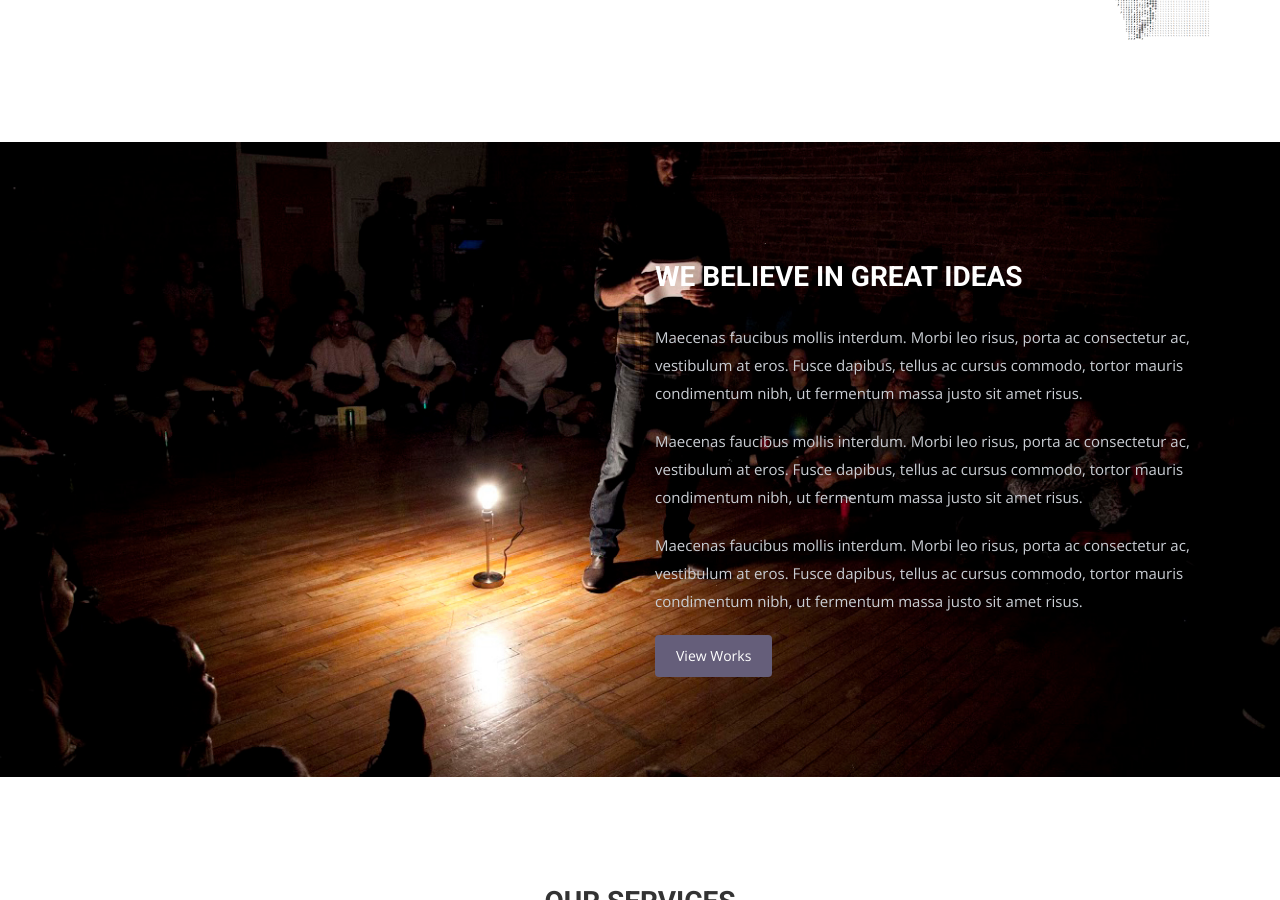
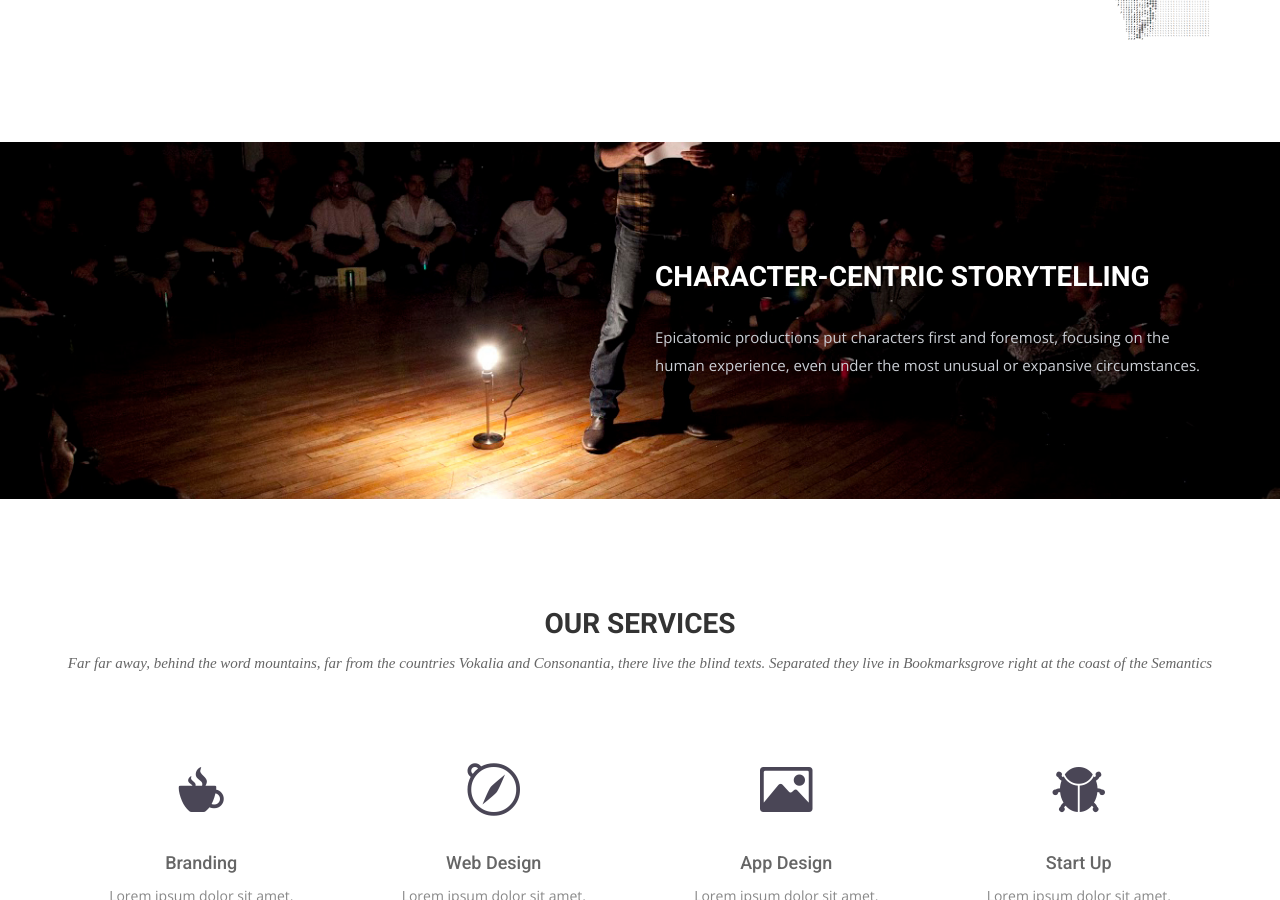
Before and after one commit to thomascmost/epicatomic, a Jekyll site: the page built from index.html, in a window 1280 px wide and 900 px high, scrolled down 1224 px. Built offline with Jekyll 4.4.1, drawn with Linux system fonts in a browser that asks for light colours; nearby versions of some CDN libraries; some web fonts are replaced.

Commit message:
verbiage change

```diff
--- a/index.html
+++ b/index.html
@@ -43,11 +43,15 @@ permalink: /
 <div class="container">
   <div class="row">
     <div class="col-md-6 col-md-offset-6">
-      <h2>WE BELIEVE IN GREAT IDEAS</h2>
+      <h2>CHARACTER-CENTRIC STORYTELLING</h2>
+      <p>
+        Epicatomic productions put characters first and foremost,
+        focusing on the human experience, even under the most unusual
+        or expansive circumstances.
+      </p>
+      <!-- <p>Maecenas faucibus mollis interdum. Morbi leo risus, porta ac consectetur ac, vestibulum at eros. Fusce dapibus, tellus ac cursus commodo, tortor mauris condimentum nibh, ut fermentum massa justo sit amet risus.</p>
       <p>Maecenas faucibus mollis interdum. Morbi leo risus, porta ac consectetur ac, vestibulum at eros. Fusce dapibus, tellus ac cursus commodo, tortor mauris condimentum nibh, ut fermentum massa justo sit amet risus.</p>
-      <p>Maecenas faucibus mollis interdum. Morbi leo risus, porta ac consectetur ac, vestibulum at eros. Fusce dapibus, tellus ac cursus commodo, tortor mauris condimentum nibh, ut fermentum massa justo sit amet risus.</p>
-      <p>Maecenas faucibus mollis interdum. Morbi leo risus, porta ac consectetur ac, vestibulum at eros. Fusce dapibus, tellus ac cursus commodo, tortor mauris condimentum nibh, ut fermentum massa justo sit amet risus.</p>
-      <a href="#" class="btn btn-view-works">View Works</a>
+      <a href="#" class="btn btn-view-works">View Works</a> -->
     </div>
   </div>
 </div>
```
